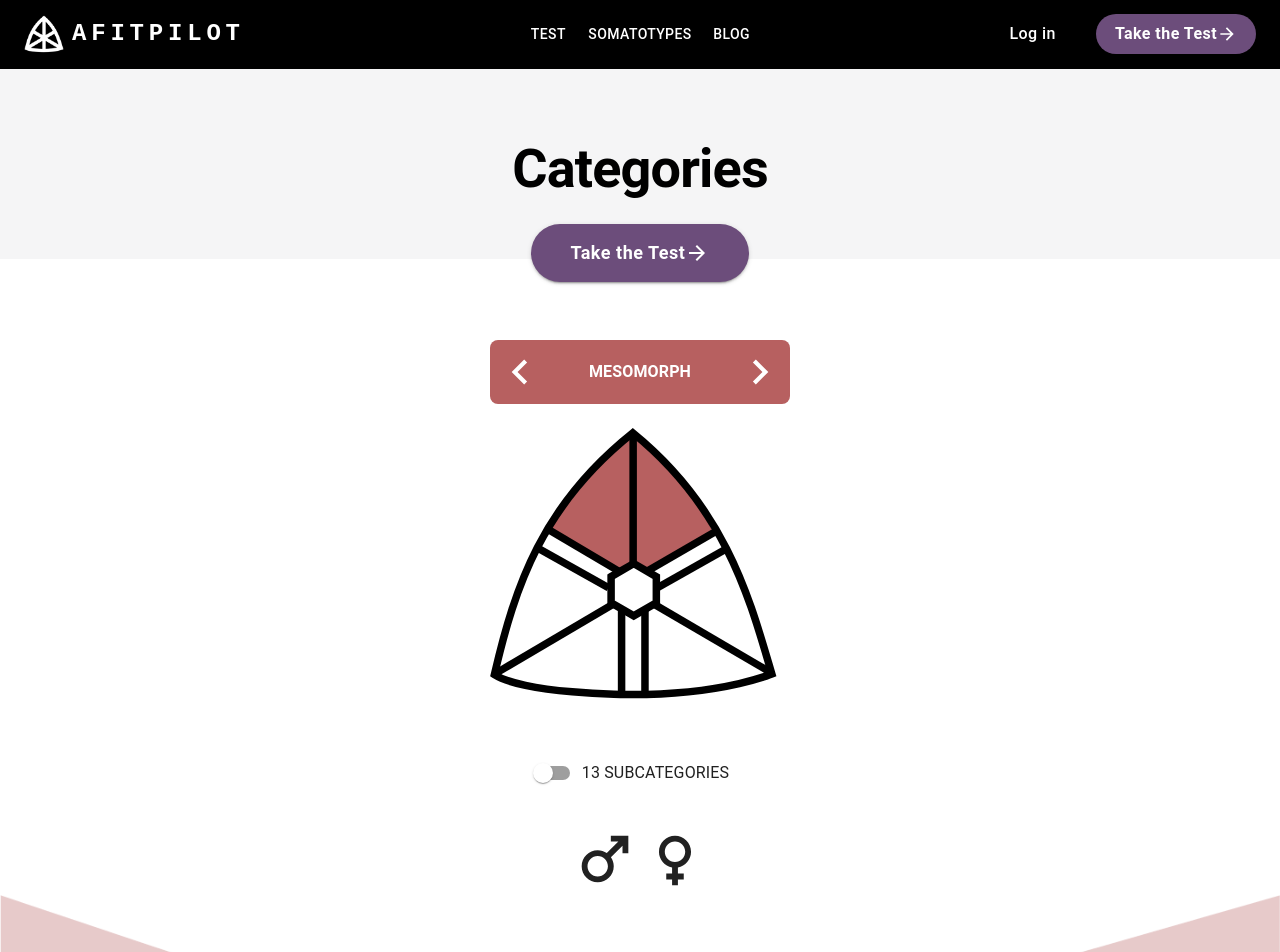
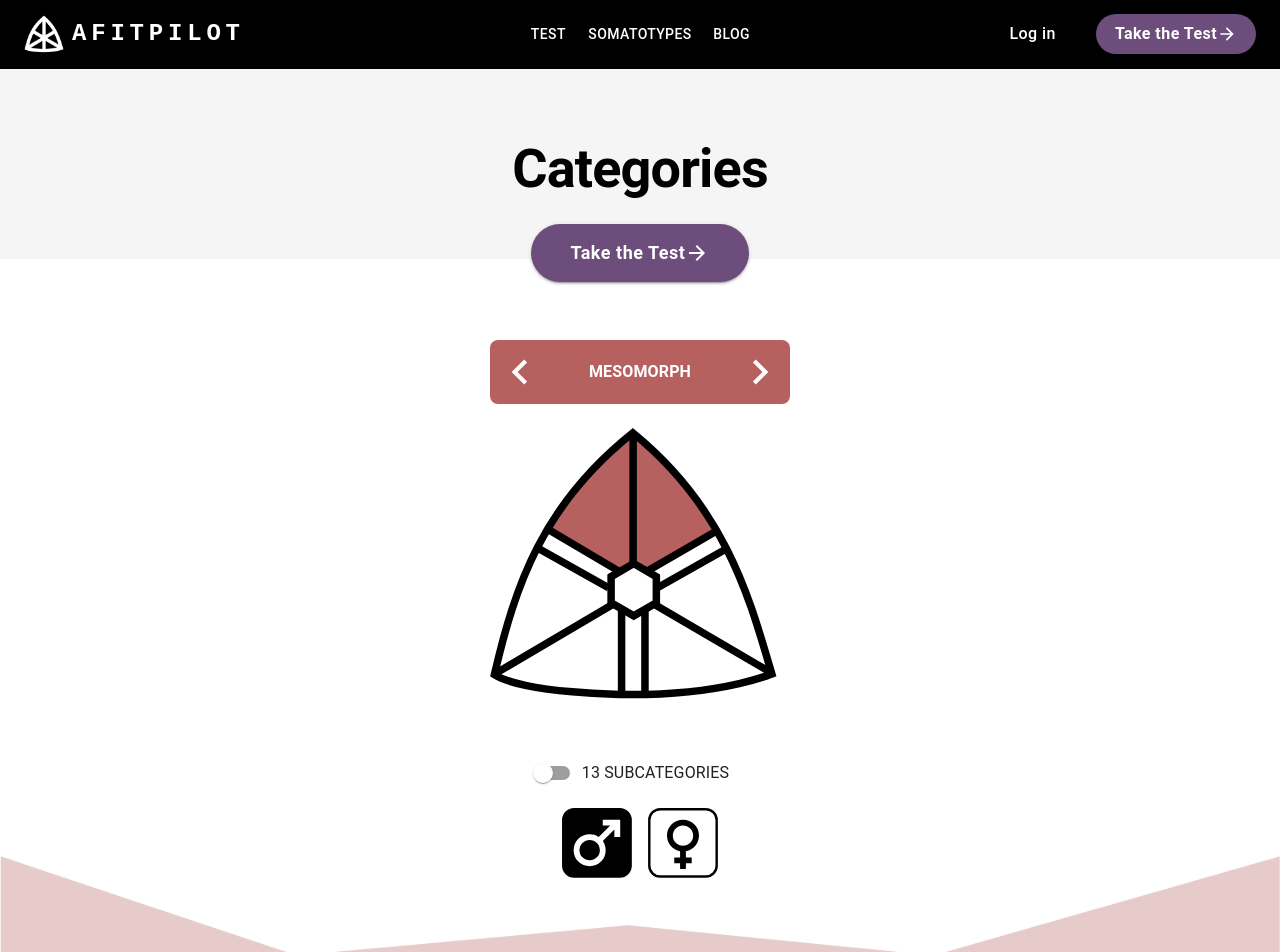
Before and after one commit to walter-clayton/afitpilot-somatotype, a React (Create React App) app in the folder client/: page /Types in a window 1280 px wide. Shown: the top 952 px of the page. Built offline with nearby package versions, Linux system fonts and the light colour scheme.

Commit message:
Add image to the icons

```diff
--- a/client/src/components/CTA/TypesPage.tsx
+++ b/client/src/components/CTA/TypesPage.tsx
@@ -9,10 +9,9 @@ import mesomorpyshape from "../image/mesomorpyshape.png";
 import TypesPage1, { Icategory } from "./TypesPage1";
 import FormControlLabel from "@mui/material/FormControlLabel";
 import Switch from "@mui/material/Switch";
-import FemaleIcon from '@mui/icons-material/Female';
-import MaleIcon from '@mui/icons-material/Male';
-import TypeExample from "./TypeExample";
 import TypesPageFemale from "./TypePageFemale";
+import female from '../image/material-symbols_female.svg'
+import male from '../image/material-symbols_male.svg'
 
 const theme = createTheme();
 theme.typography.h1 = {
@@ -355,19 +354,59 @@ const TypesPage = () => {
             label="13 SUBCATEGORIES"
           />
         </Box>
-        <Box my={4}>
-          <MaleIcon
+        <Box sx={{
+          display: "flex",
+          flexDirection: "row",
+          textAlign: "center",
+          my: { xs: 5, sm: 4, md: 2, lg: 2 }
+        }}>
+          <img src={male} alt="MaleSymbol"
             onClick={() => {
               handleClick()
             }}
-            sx={{ fontSize: 70, cursor: 'pointer' }} />
-          <FemaleIcon
+            style={{
+              cursor: 'pointer',
+              paddingRight: "16px",
+              width: medium
+                ? small
+                  ? extraSmall
+                    ? "65%"
+                    : "60%"
+                  : "55%"
+                : "60%",
+              height: medium
+                ? small
+                  ? extraSmall
+                    ? "50px"
+                    : "60px"
+                  : "70px%"
+                : "70px",
+            }}
+          />
+          <img src={female} alt="FemaleSymbol"
+            style={{
+              cursor: 'pointer',
+              width: medium
+                ? small
+                  ? extraSmall
+                    ? "65%"
+                    : "60%"
+                  : "55%"
+                : "60%",
+              height: medium
+                ? small
+                  ? extraSmall
+                    ? "50px"
+                    : "60px"
+                  : "70px%"
+                : "70px",
+            }}
             onClick={() => {
               handleClickFeamle()
             }}
-            sx={{ fontSize: 70, cursor: 'pointer' }} />
+          />
         </Box>
-      </Grid>
+      </Grid >
       {isShown && (
 
         <ThemeProvider theme={theme}>
@@ -708,7 +747,8 @@ const TypesPage = () => {
           <CounterShare />
         </ThemeProvider>
       )}
-      {isShownFemale && (
+      {
+        isShownFemale && (
           <Box>
             <TypesPageFemale
               section1Ref={section1Ref}
@@ -718,8 +758,9 @@ const TypesPage = () => {
               section5Ref={section5Ref}
             />
           </Box>
-      )}
-    </Box>
+        )
+      }
+    </Box >
   );
 };
 
```
Lines whose indentation alone changed are shown as unchanged.
